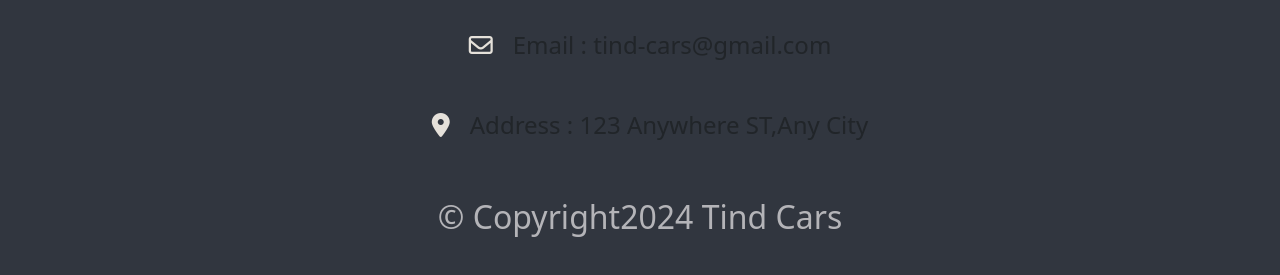
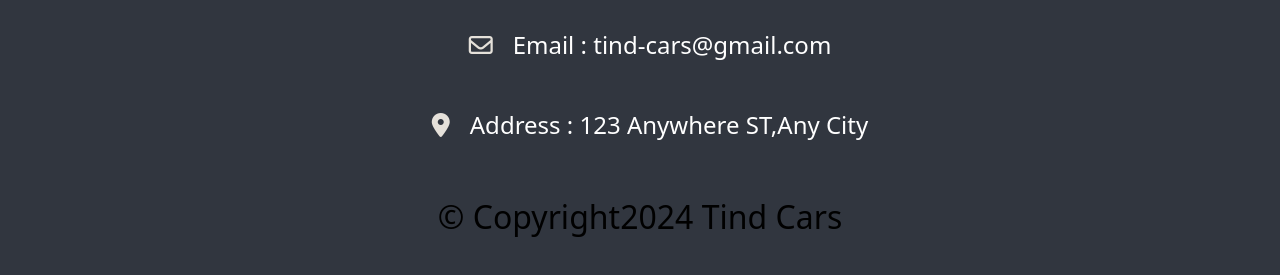
Before and after one commit to SaNa-nhl11/tind-cars, a plain HTML site: page index.html in a window 1280 px wide. Shown: the part 4468-4743 px from the top of the page. Drawn offline with nearby package versions, Linux system fonts and the light colour scheme.

Commit message:
Add files via upload

```diff
--- a/styles.css
+++ b/styles.css
@@ -230,6 +230,7 @@ body {
 #footer {
   text-align: center;
   padding: 40px 20px;
+  color: white;
 }
 
 /*fb insta twitter icons*/
@@ -243,7 +244,7 @@ body {
   text-align: center;
   padding-top: 20px;
   font-size: 2rem;
-  color: #B4B4B8;
+  color:black; /*#B4B4B8*/
 }
 
 /*car exemples*/
```
